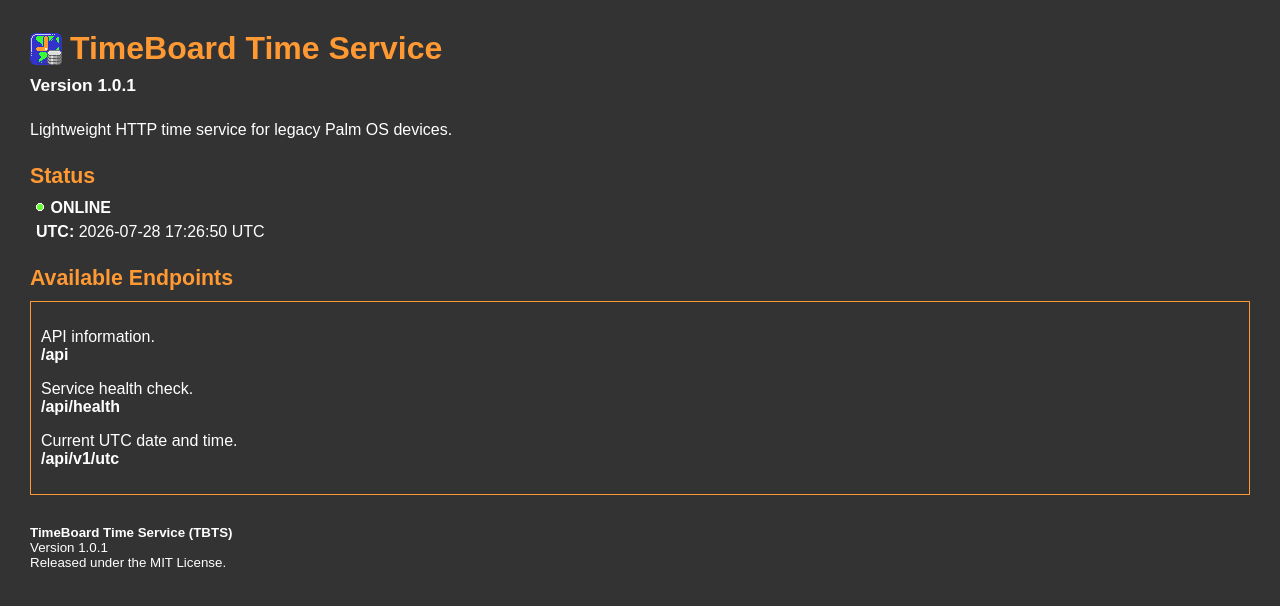
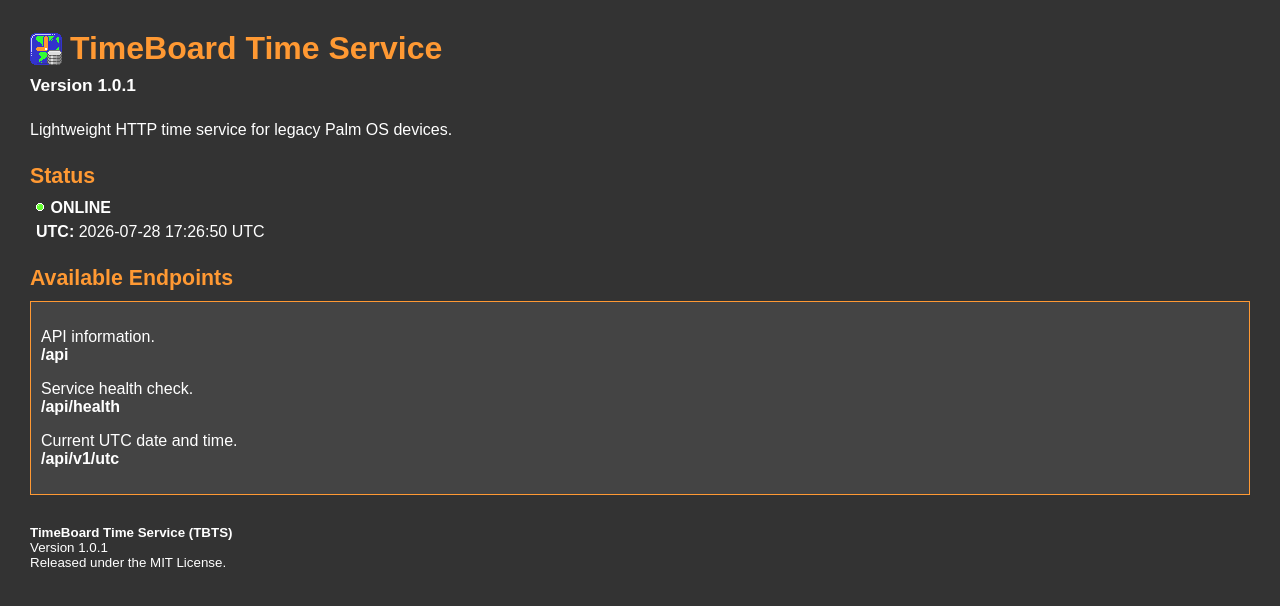
Before and after one commit to emanuelromano/timeboard-time-service, a Flask app: page / in a window 1280 px wide. Shown: the top 606 px of the page. Run offline with Flask 3, Linux system fonts and the light colour scheme.

Commit message:
Minor fixes

```diff
--- a/templates/index.html
+++ b/templates/index.html
@@ -41,7 +41,7 @@
 
         .endpoints {
             border: 1px solid rgb(255, 153, 51);
-            background-color: rgb(51, 51, 51);
+            background-color: rgb(68, 68, 68);
             padding: 10px;
         }
 
```
Also changed, not shown: 1 other file.
